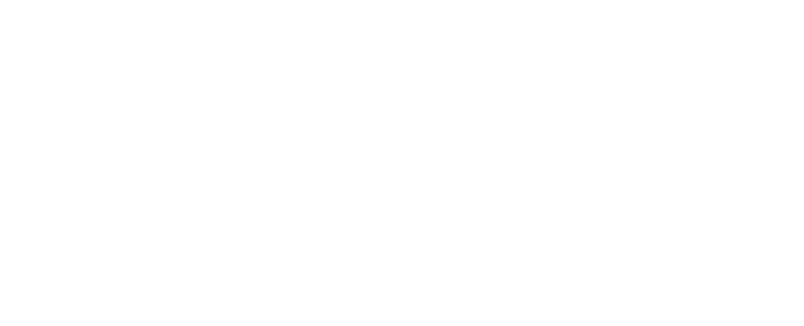
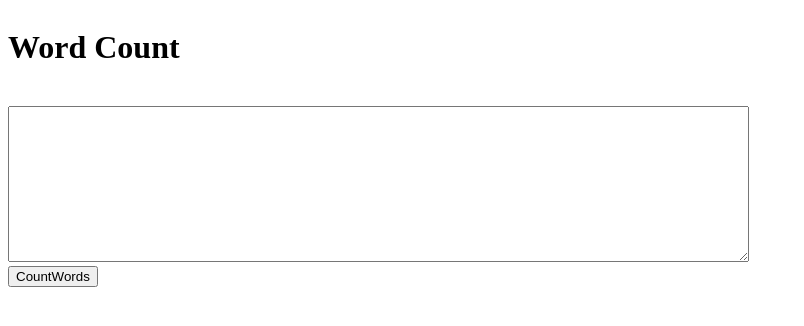
Before and after one commit to iamneo-production/bcaccabafaedafcc305123456dfcecfdbbbfffone, a plain HTML site: page public/index.html in a window 1280 px wide. Shown: the whole page, without its empty margins (0-804 px from the left). Drawn offline with Linux system fonts and the light colour scheme.

Commit message:
Backup Commit

```diff
--- a/public/index.html
+++ b/public/index.html
@@ -7,6 +7,10 @@
     <title>Word Count</title>
 </head>
 <body>
-
+    <div id="title" style="align-content: center;">
+        <h1>Word Count</h1><br>
+        </div>
+        <textarea  id="text" cols="90" rows="10"></textarea><br>
+        <button id="submit">CountWords</button>
 </body>
 </html>
```
